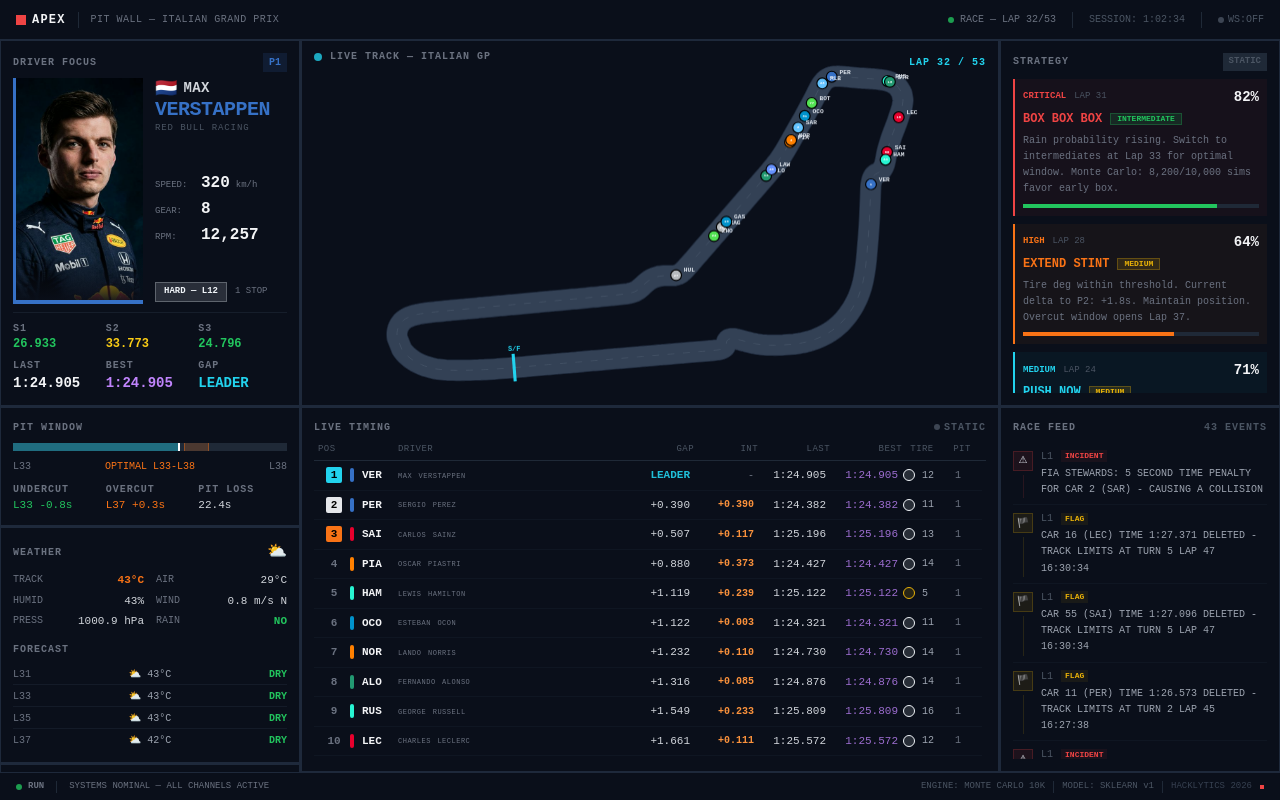
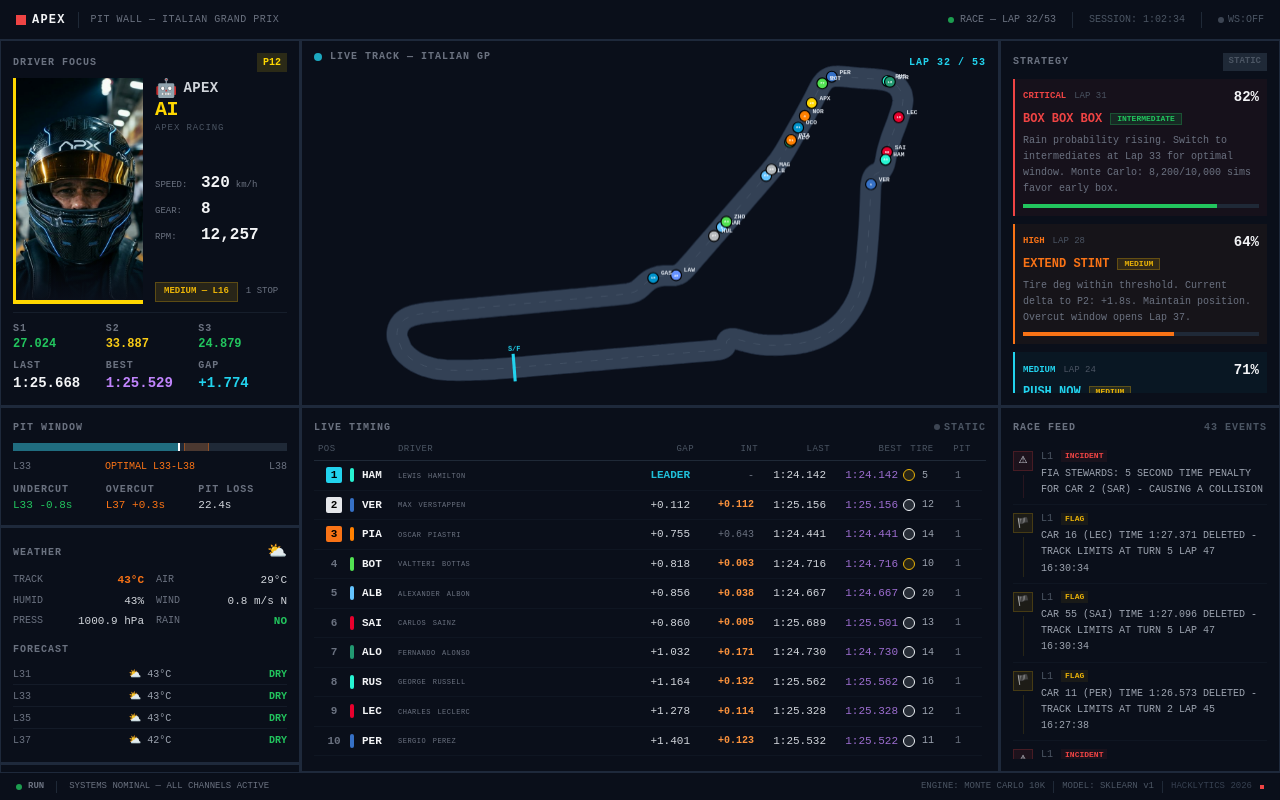
Before and after one commit to Akhileshreddym/Apex, a Next.js app in the folder web/: page / in a window 1280 px wide. Built offline with nearby package versions, Linux system fonts and the light colour scheme; no server answers.

Commit message:
Added Placeholder Driver

```diff
--- a/web/components/CarTimings.tsx
+++ b/web/components/CarTimings.tsx
@@ -231,8 +231,10 @@ export default function CarTimings({ currentLap, onLeaderChange }: CarTimingsPro
             return (
               <div
                 key={d.Abbreviation} // Key maintains identity so DOM nodes slide if animated
-                className={`grid grid-cols-[32px_48px_1fr_64px_64px_72px_72px_40px_40px] gap-0 items-center py-1.5 px-1 border-b border-gray-800/30 hover:bg-white/[0.02] transition-colors ${d.Status === "OUT" ? "opacity-30" : ""
-                  }`}
+                className={`grid grid-cols-[32px_48px_1fr_64px_64px_72px_72px_40px_40px] gap-0 items-center py-1.5 px-1 border-b transition-colors ${d.Abbreviation === "APX"
+                    ? "bg-[#FFD700]/10 border-[#FFD700]/40 hover:bg-[#FFD700]/20"
+                    : "border-gray-800/30 hover:bg-white/[0.02]"
+                  } ${d.Status === "OUT" ? "opacity-30" : ""}`}
               >
                 <div className="flex justify-center items-center">
                   <span
@@ -247,12 +249,12 @@ export default function CarTimings({ currentLap, onLeaderChange }: CarTimingsPro
                     className="w-1 h-3.5 mr-2 rounded-sm"
                     style={{ backgroundColor: `#${d.TeamColor}` }}
                   />
-                  <span className="font-mono text-[11px] font-bold text-gray-100">
+                  <span className={`font-mono text-[11px] font-bold ${d.Abbreviation === "APX" ? "text-[#FFD700]" : "text-gray-100"}`}>
                     {d.Abbreviation}
                   </span>
                 </div>
 
-                <span className="text-[10px] text-gray-500 truncate lowercase font-light" style={{ fontVariant: 'small-caps', letterSpacing: '0.05em' }}>
+                <span className={`text-[10px] truncate lowercase font-light ${d.Abbreviation === "APX" ? "text-[#FFD700]/80" : "text-gray-500"}`} style={{ fontVariant: 'small-caps', letterSpacing: '0.05em' }}>
                   {d.FullName}
                 </span>
 
--- a/web/components/DriverCard.tsx
+++ b/web/components/DriverCard.tsx
@@ -25,6 +25,7 @@ const COUNTRY_FLAGS: Record<string, string> = {
   "Nico Hulkenberg": "🇩🇪",
   "Guanyu Zhou": "🇨🇳",
   "Pierre Gasly": "🇫🇷",
+  "Apex AI": "🤖",
 };
 
 interface DriverCardProps {
@@ -32,11 +33,14 @@ interface DriverCardProps {
   currentLap?: number;
 }
 
-const FOCUS_DRIVER = "VER"; // Always focus on Verstappen
+const FOCUS_DRIVER = "APX"; // Focus on the player's car
 
 export default function DriverCard({ allDrivers, currentLap = 31 }: DriverCardProps) {
-  // Always find VER in the live data, fall back to mock
-  const d = allDrivers?.find((dr: any) => dr.Abbreviation === FOCUS_DRIVER) ?? mockTimingData[0];
+  // Always find the focused driver in live data, fallback to finding them in mock data
+  const d =
+    allDrivers?.find((dr: any) => dr.Abbreviation === FOCUS_DRIVER) ??
+    mockTimingData.find((dr: any) => dr.Abbreviation === FOCUS_DRIVER) ??
+    mockTimingData[0];
   const tireColor = TIRE_COLORS[d.Compound] ?? "#64748b";
 
   // Simulate speed, gear, and RPM that update every tick
@@ -86,7 +90,7 @@ export default function DriverCard({ allDrivers, currentLap = 31 }: DriverCardPr
           }}
         >
           <img
-            src="/driver_ver.png"
+            src={d.Abbreviation === "APX" ? "/driver_apx.jpg" : "/driver_ver.png"}
             alt={d.FullName}
             className="w-full h-full object-cover object-top"
           />
--- a/web/lib/timing_data.json
+++ b/web/lib/timing_data.json
@@ -7,7 +7,7 @@
     "TeamName": "Red Bull Racing",
     "TeamColor": "3671C6",
     "GapToLeader": "LEADER",
-    "IntervalToAhead": "\u2014",
+    "IntervalToAhead": "—",
     "LastLapTime": 85.502,
     "BestLapTime": 85.24,
     "Sector1Time": 26.933,
@@ -141,6 +141,26 @@
   },
   {
     "Position": 8,
+    "DriverNumber": "20",
+    "Abbreviation": "APX",
+    "FullName": "Apex AI",
+    "TeamName": "Apex Racing",
+    "TeamColor": "FFD700",
+    "GapToLeader": "+1.150",
+    "IntervalToAhead": "+0.004",
+    "LastLapTime": 85.789,
+    "BestLapTime": 85.529,
+    "Sector1Time": 27.024,
+    "Sector2Time": 33.887,
+    "Sector3Time": 24.879,
+    "Compound": "MEDIUM",
+    "TyreLife": 15,
+    "Stint": 2,
+    "PitCount": 1,
+    "Status": "RACING"
+  },
+  {
+    "Position": 9,
     "DriverNumber": "77",
     "Abbreviation": "BOT",
     "FullName": "Valtteri Bottas",
@@ -160,7 +180,7 @@
     "Status": "RACING"
   },
   {
-    "Position": 9,
+    "Position": 10,
     "DriverNumber": "23",
     "Abbreviation": "ALB",
     "FullName": "Alexander Albon",
@@ -180,7 +200,7 @@
     "Status": "RACING"
   },
   {
-    "Position": 10,
+    "Position": 11,
     "DriverNumber": "14",
     "Abbreviation": "ALO",
     "FullName": "Fernando Alonso",
@@ -200,7 +220,7 @@
     "Status": "RACING"
   },
   {
-    "Position": 11,
+    "Position": 12,
     "DriverNumber": "81",
     "Abbreviation": "PIA",
     "FullName": "Oscar Piastri",
@@ -220,7 +240,7 @@
     "Status": "RACING"
   },
   {
-    "Position": 12,
+    "Position": 13,
     "DriverNumber": "4",
     "Abbreviation": "NOR",
     "FullName": "Lando Norris",
@@ -240,7 +260,7 @@
     "Status": "RACING"
   },
   {
-    "Position": 13,
+    "Position": 14,
     "DriverNumber": "31",
     "Abbreviation": "OCO",
     "FullName": "Esteban Ocon",
@@ -260,7 +280,7 @@
     "Status": "RACING"
   },
   {
-    "Position": 14,
+    "Position": 15,
     "DriverNumber": "2",
     "Abbreviation": "SAR",
     "FullName": "Logan Sargeant",
@@ -280,7 +300,7 @@
     "Status": "RACING"
   },
   {
-    "Position": 15,
+    "Position": 16,
     "DriverNumber": "20",
     "Abbreviation": "MAG",
     "FullName": "Kevin Magnussen",
@@ -300,7 +320,7 @@
     "Status": "RACING"
   },
   {
-    "Position": 16,
+    "Position": 17,
     "DriverNumber": "40",
     "Abbreviation": "LAW",
     "FullName": "Liam Lawson",
@@ -320,7 +340,7 @@
     "Status": "RACING"
   },
   {
-    "Position": 17,
+    "Position": 18,
     "DriverNumber": "27",
     "Abbreviation": "HUL",
     "FullName": "Nico Hulkenberg",
@@ -340,7 +360,7 @@
     "Status": "RACING"
   },
   {
-    "Position": 18,
+    "Position": 19,
     "DriverNumber": "24",
     "Abbreviation": "ZHO",
     "FullName": "Guanyu Zhou",
@@ -360,7 +380,7 @@
     "Status": "RACING"
   },
   {
-    "Position": 19,
+    "Position": 20,
     "DriverNumber": "10",
     "Abbreviation": "GAS",
     "FullName": "Pierre Gasly",
```
Also changed, not shown: web/public/driver_apx.jpg (added).
